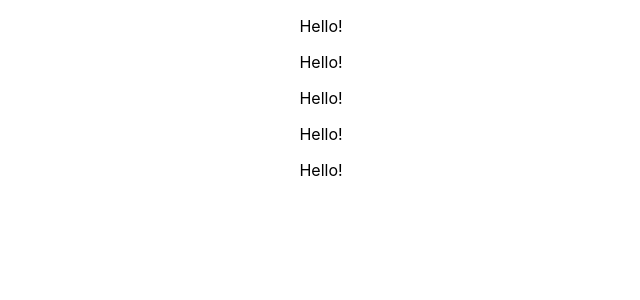
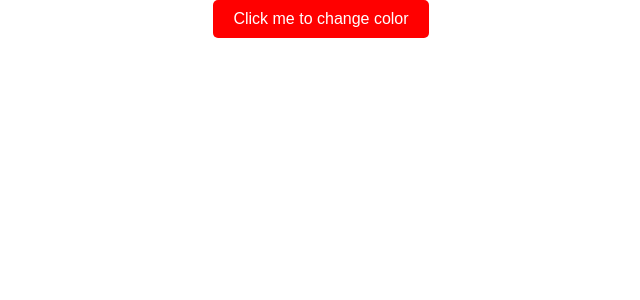
Before and after one commit to RoopaRI/live-coding, a React (Create React App) app: page / in a window 1280 px wide. Shown: the top 300 px of the page, without its empty margins (319-959 px from the left). Built offline with nearby package versions, Linux system fonts and the light colour scheme; the HTML template or start-up script is replaced by a standard one.

Commit message:
Create asingle button that changes its background color on each click, cycling through a predefined list of colors

```diff
--- a/src/App.js
+++ b/src/App.js
@@ -12,7 +12,8 @@ import './App.css';
 // import RouteComponent from './Components/RouteComponent/RouteComponent';
 // import DarkModeToggle from './Components/DarkModeToggle/DarkModeToggle';
 // import Pagination from './Components/Pagination/Pagination';
-import SetTimeout from './Components/SetTimeout/SetTimeout';
+// import SetTimeout from './Components/SetTimeout/SetTimeout';
+import ChangeBackgroundColor from './Components/ChangeBackgroundColor/ChangeBackgroundColor';
 
 function App() {
   return (
@@ -50,11 +51,15 @@ function App() {
       {/* 11.Implement a dark mode toggle. */}
       {/* <DarkModeToggle/> */}
 
-      {/* 12.Pagination to dispaly 10 items per page */}
+      {/* 12.Pagination to display 10 items per page */}
       {/* <Pagination /> */}
 
       {/* 13. Using setTimeout, print the string 'Hello!' after 1000ms. */}
-      <SetTimeout />
+      {/* <SetTimeout /> */}
+
+      {/* Create a single button that changes its background color on each click, cycling through a predefined list of colors. */}
+      <ChangeBackgroundColor/>
+
 
     </div>
   );
--- /dev/null
+++ b/src/Components/ChangeBackgroundColor/ChangeBackgroundColor.css
@@ -0,0 +1,19 @@
+.redColor{
+    background-color: red;
+}
+
+.greenColor{
+    background-color: green;
+}
+
+.blueColor{
+    background-color: blue;
+}
+
+.blackColor{
+    background-color: black;
+}
+
+.greyColor{
+    background-color: grey;
+}
--- /dev/null
+++ b/src/Components/ChangeBackgroundColor/ChangeBackgroundColor.jsx
@@ -0,0 +1,59 @@
+// import React, { useState } from 'react';
+// import './ChangeBackgroundColor.css';
+
+// const colors = ['redColor', 'greenColor', 'blueColor', 'blackColor', 'greyColor'];
+
+// export default function ChangeBackgroundColor() {
+//     const [currentIndex, setCurrentIndex] = useState(0); // State to track the current index
+
+//     const handleChange = () => {
+//         // Update the class name to the next color
+//         document.body.className = colors[currentIndex];
+
+//         // Move to the next color, reset to 0 if at the end of the array
+//         setCurrentIndex((prevIndex) => (prevIndex + 1) % colors.length);
+//     };
+
+//     return (
+//         <div>
+//             <button onClick={handleChange}>Change background</button>
+//         </div>
+//     );
+// }
+
+//-----------------------------------------------------------------------------
+
+//Set button background color
+
+import React, { useState } from "react";
+
+export default function ColorCycleButton() {
+    // Predefined list of colors
+    const colors = ["red", "green", "blue", "yellow", "purple"];
+
+    // State to hold the current color index
+    const [colorIndex, setColorIndex] = useState(0);
+
+    // Function to handle the button click and change the background color
+    const handleClick = () => {
+        // Update the color index to the next one, cycling back to 0 when reaching the end
+        setColorIndex((prevIndex) => (prevIndex + 1) % colors.length);
+    };
+
+    return (
+        <button
+            onClick={handleClick}
+            style={{
+                backgroundColor: colors[colorIndex], // Set button background color
+                color: "white",
+                padding: "10px 20px",
+                border: "none",
+                borderRadius: "5px",
+                cursor: "pointer",
+                fontSize: "16px",
+            }}
+        >
+            Click me to change color
+        </button>
+    );
+}
```
